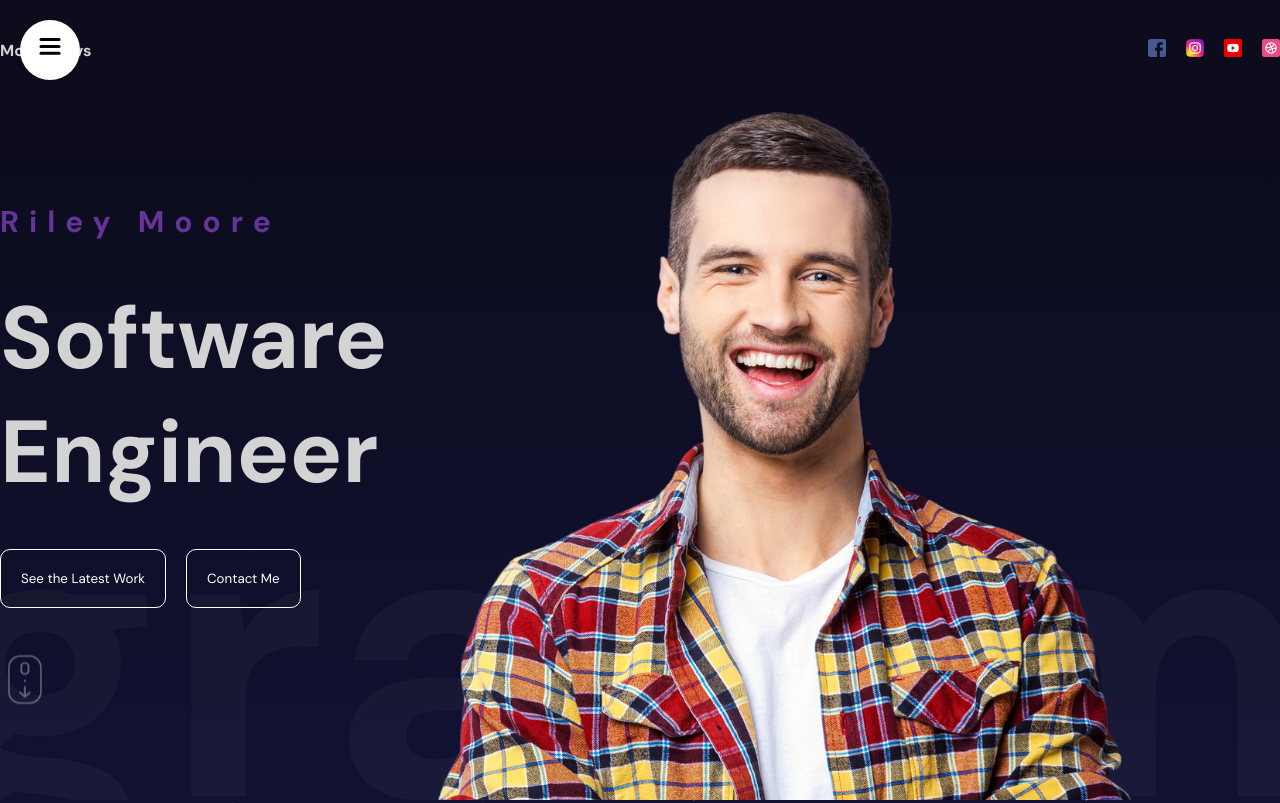
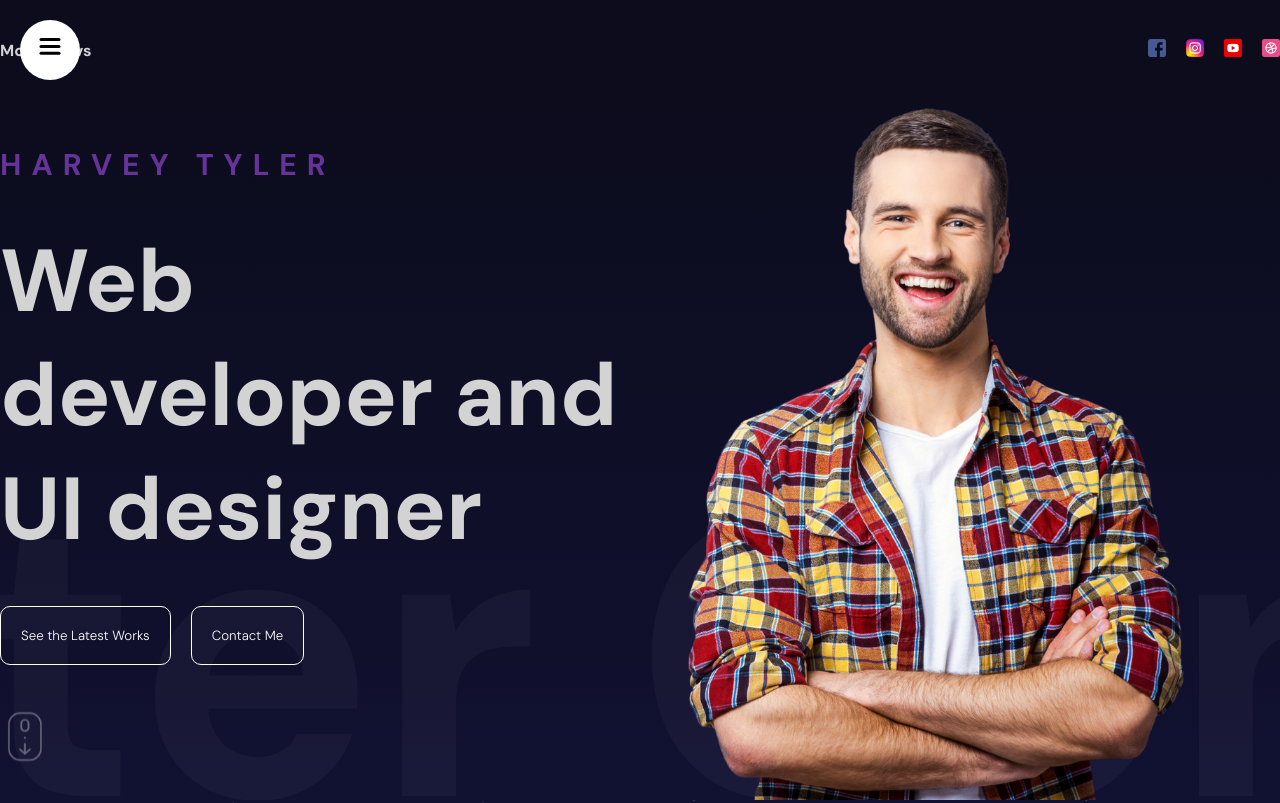
Before and after one commit to RileyMoore01/React-Project1, a React (Vite) app in the folder portfolio/: page / in a window 1280 px wide. Shown: the top 803 px of the page. Built offline with nearby package versions, Linux system fonts and the light colour scheme.

Commit message:
fixed landing page

```diff
--- a/portfolio/src/components/hero/Hero.jsx
+++ b/portfolio/src/components/hero/Hero.jsx
@@ -1,5 +1,6 @@
 import './hero.scss'
-import {motion} from "framer-motion"
+import "./hero.scss";
+import { motion } from "framer-motion";
 
 const textVariants = {
   initial: {
@@ -11,19 +12,18 @@ const textVariants = {
     opacity: 1,
     transition: {
       duration: 1,
-            staggerChilderen: 0.1
-        }
+      staggerChildren: 0.1,
+    },
   },
   scrollButton: {
     opacity: 0,
     y: 10,
     transition: {
       duration: 2,
-            repeat: Infinity
-        }
-    }
-}
-
+      repeat: Infinity,
+    },
+  },
+};
 const sliderVariants = {
   initial: {
     x: 0,
@@ -31,45 +31,54 @@ const sliderVariants = {
   animate: {
     x: "-220%",
     transition: {
+      repeat: Infinity,
+      repeatType:"mirror",
       duration: 20,
-            repeat: Infinity,
-            repeatType:"mirror"
-        }
     },
-    scrollButton: {
-        opacity: 0,
-        y: 10,
-        transition: {
-            duration: 2,
-            repeat: Infinity
-        }
-    }
-}
+  },
+};
 
 const Hero = () => {
   return (
     <div className="hero">
       <div className="wrapper">
-                <motion.div className="text-container" variants={textVariants} initial="initial" animate="animate">
-                    <motion.h2 variants={textVariants}>Riley Moore</motion.h2>
-                    <motion.h1 variants={textVariants}>Software Engineer</motion.h1>
+        <motion.div
+          className="textContainer"
+          variants={textVariants}
+          initial="initial"
+          animate="animate"
+        >
+          <motion.h2 variants={textVariants}>HARVEY TYLER</motion.h2>
+          <motion.h1 variants={textVariants}>
+            Web developer and UI designer
+          </motion.h1>
           <motion.div variants={textVariants} className="buttons">
-                        <motion.button variants={textVariants}>See the Latest Work</motion.button>
+            <motion.button variants={textVariants}>
+              See the Latest Works
+            </motion.button>
             <motion.button variants={textVariants}>Contact Me</motion.button>
           </motion.div>
-                    <motion.img variants={textVariants} src="/scroll.png" animate="scrollButton"></motion.img>
+          <motion.img
+            variants={textVariants}
+            animate="scrollButton"
+            src="/scroll.png"
+            alt=""
+          />
         </motion.div>
       </div>
-            <motion.div className="sliding-text-container" variants={sliderVariants} initial="initial" animate="animate">
-                Programmer
-                Investor
-                Business Owner
+      <motion.div
+        className="slidingTextContainer"
+        variants={sliderVariants}
+        initial="initial"
+        animate="animate"
+      >
+        Writer Content Creator Influencer
       </motion.div>
-            <div className="image-container">
-                <img src="/hero.png" alt=""></img>
+      <div className="imageContainer">
+        <img src="/hero.png" alt="" />
       </div>
     </div>
-    )
-}
+  );
+};
 
-export default Hero
+export default Hero;
--- a/portfolio/src/components/hero/hero.scss
+++ b/portfolio/src/components/hero/hero.scss
@@ -1,22 +1,31 @@
+// @import "../../app.scss";
+
 .hero {
   height: calc(100vh - 100px);
   overflow: hidden;
   background: linear-gradient(180deg, #0c0c1d, #111132);
   position: relative;
 
-
   .wrapper {
     max-width: 1366px;
     height: 100%;
     margin: auto;
 
-        .text-container {
+    .textContainer {
       width: 50%;
       height: 100%;
       display: flex;
       flex-direction: column;
       justify-content: center;
       gap: 40px;
+
+    //   @include mobile {
+    //     height: 50%;
+    //     width: 100%;
+    //     gap: 20px;
+    //     align-items: center;
+    //     text-align: center;
+    //   }
 
       h2 {
         font-size: 30px;
@@ -26,6 +35,10 @@
 
       h1 {
         font-size: 88px;
+
+        // @include mobile {
+        //   font-size: 36px;
+        // }
       }
 
       .buttons {
@@ -36,8 +49,8 @@
           background-color: transparent;
           color: white;
           margin-right: 20px;
-                    font-weight: 300px;
           cursor: pointer;
+          font-weight: 300;
         }
       }
 
@@ -47,14 +60,27 @@
     }
   }
 
-    .image-container {
+  .imageContainer {
     height: 100%;
     position: absolute;
     top: 0;
     right: 0;
+
+    // @include mobile {
+    //   height: 50%;
+    //   width: 100%;
+    //   top: unset;
+    //   bottom: 0;
+    // }
+
+    img{
+      width: 100%;
+      height: 100%;
+      object-fit: cover;
+    }
   }
 
-    .sliding-text-container {
+  .slidingTextContainer {
     position: absolute;
     font-size: 50vh;
     bottom: -120px;
```
Lines whose indentation alone changed are shown as unchanged.
